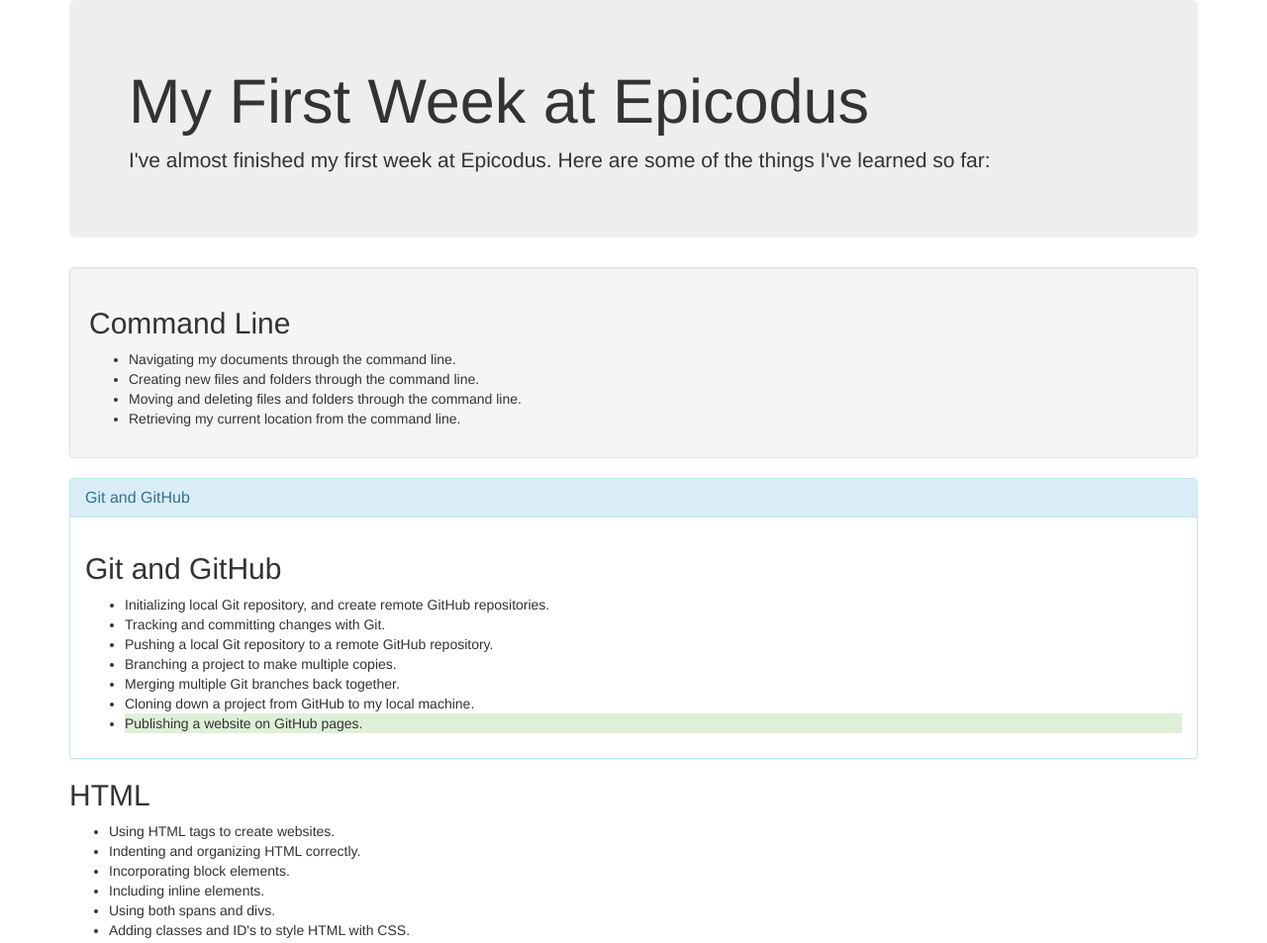
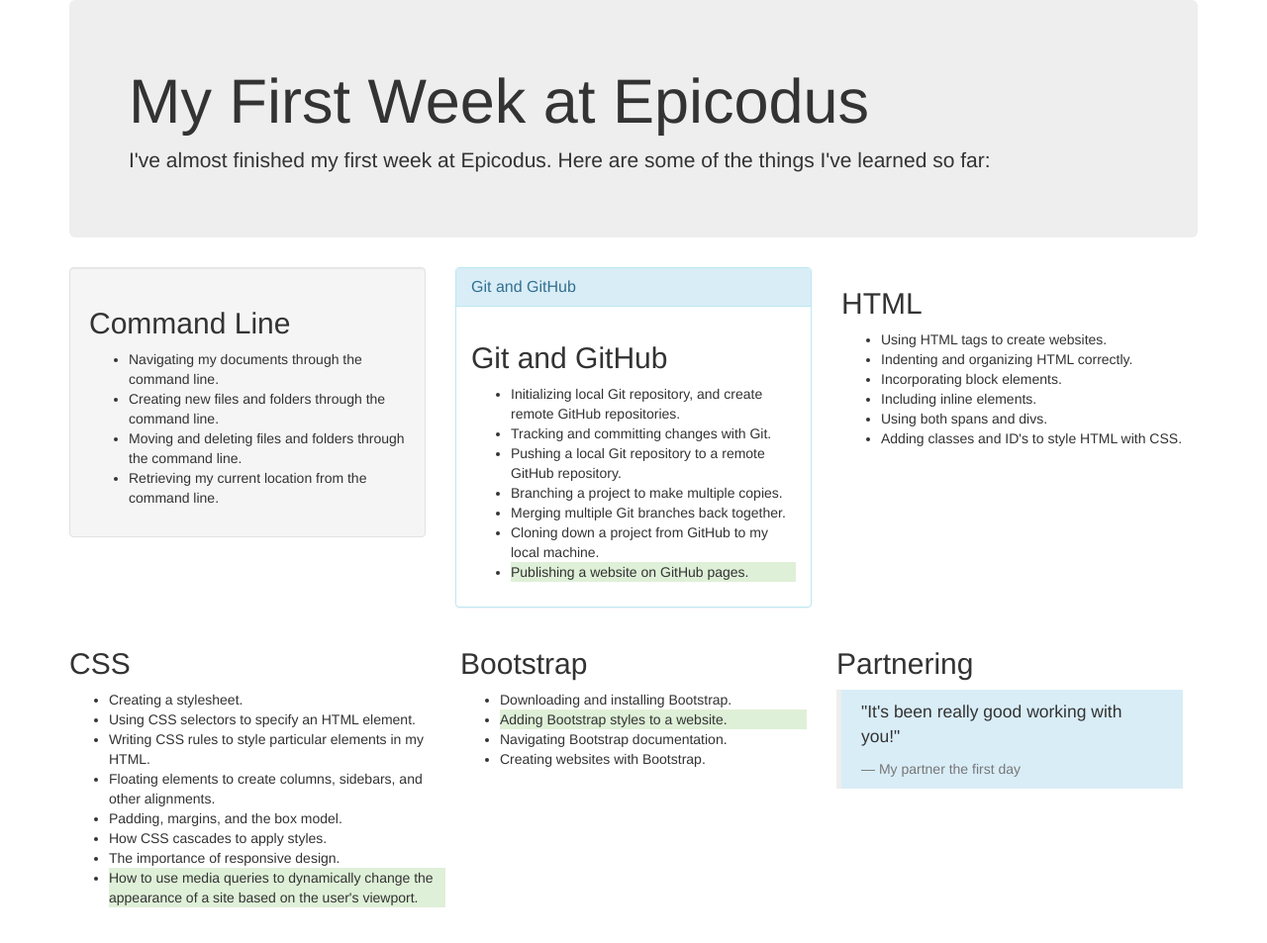
Before and after one commit to Veeep/Bootstrap-practice, a plain HTML site: page index.html in a window 1280 px wide. Shown: the top 953 px of the page at 99% size. After the commit the page ends 927 px from the top, so only its background shows below. Drawn offline with Linux system fonts and the light colour scheme.

Commit message:
add grid components

```diff
--- a/index.html
+++ b/index.html
@@ -12,6 +12,8 @@
           I've almost finished my first week at Epicodus. Here are some of the things I've learned so far:
         </p>
       </div>
+        <div class="row">
+          <div class="col-md-4">
         <div class="well">
         <h2>Command Line</h2>
         <ul>
@@ -20,7 +22,9 @@
           <li>Moving and deleting files and folders through the command line.</li>
           <li>Retrieving my current location from the command line.</li>
         </ul>
+          </div>
         </div>
+        <div class="col-md-4">
       <div class ="panel panel-info">
         <div class="panel-heading">
           <h2 class="panel-title">Git and GitHub</h2>
@@ -37,7 +41,9 @@
           <li class="bg-success">Publishing a website on GitHub pages.</li>
         </ul>
       </div>
+      </div>
         </div>
+        <div class="col-md-4">
         <h2>HTML</h2>
         <ul>
           <li>Using HTML tags to create websites.</li>
@@ -47,6 +53,10 @@
           <li>Using both spans and divs.</li>
           <li>Adding classes and ID's to style HTML with CSS.</li>
         </ul>
+        </div>
+      </div>
+      <div class="col-md-4">
+        <div class="row">
         <h2>CSS</h2>
         <ul>
           <li>Creating a stylesheet.</li>
@@ -58,6 +68,9 @@
           <li>The importance of responsive design.</li>
           <li class="bg-success">How to use media queries to dynamically change the appearance of a site based on the user's viewport.</li>
         </ul>
+        </div>
+      </div>
+      <div class="col-md-4">
         <h2>Bootstrap</h2>
         <ul>
           <li>Downloading and installing Bootstrap.</li>
@@ -65,12 +78,15 @@
           <li>Navigating Bootstrap documentation.</li>
           <li>Creating websites with Bootstrap.</li>
         </ul>
+      </div>
+      <div class="col-md-4">
         <h2>Partnering</h2>
         <blockquote class="bg-info">
          <p>"It's been really good working with you!"</p>
          <footer>My partner the first day</footer>
        </blockquote>
-
+       </div>
+      </div>
     </div>
   </body>
 </html>
```
